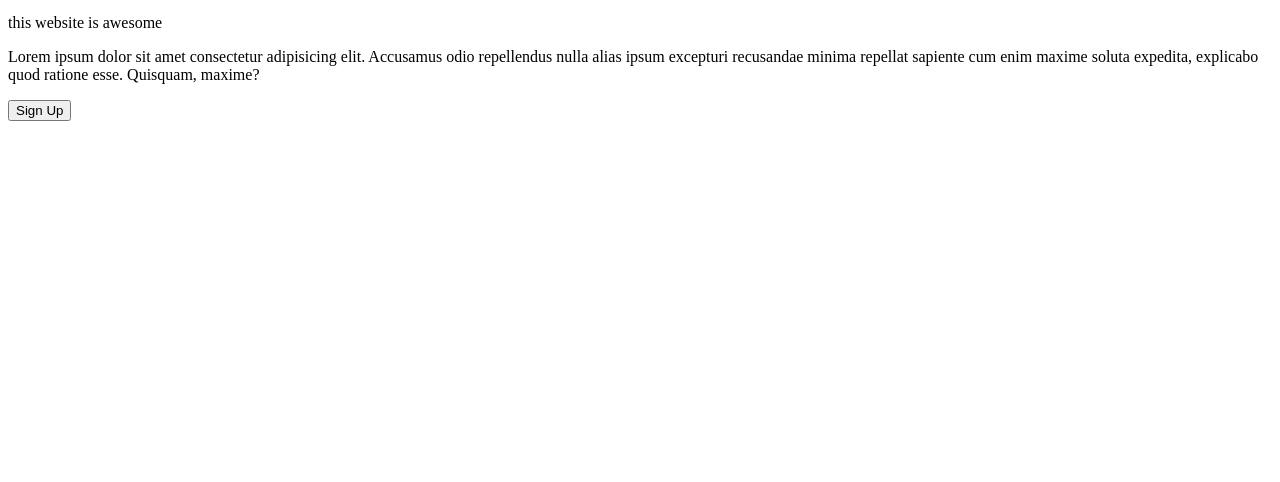
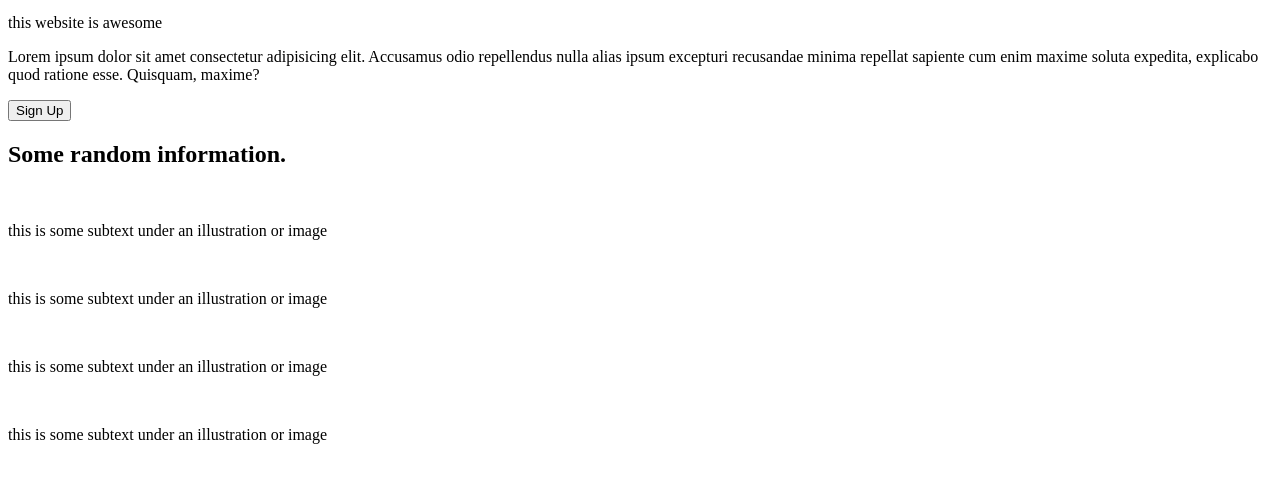
Before and after one commit to shakalac/Assignment-1_Landing-Page, a plain HTML site: page Index.html in a window 1280 px wide. Shown: the part 98-580 px from the top of the page. Drawn offline with Linux system fonts and the light colour scheme.

Commit message:
Index.html

```diff
--- a/Index.html
+++ b/Index.html
@@ -23,7 +23,27 @@
         <button>Sign Up</button>
 
         <img src="" alt="">
+    </div>
 
+
+    <div class="random info">
+        <h2>Some random information.</h2>
+            <div class="images">
+                <img scr="">
+                    <p>this is some subtext under an illustration or image</p>
+            </div>
+            <div class="images">
+                <img scr="">
+                    <p>this is some subtext under an illustration or image</p>
+            </div>
+            <div class="images">
+                <img scr="">
+                    <p>this is some subtext under an illustration or image</p>
+            </div>
+            <div class="images">
+                <img scr="">
+                    <p>this is some subtext under an illustration or image</p>
+            </div>
     </div>
 
 </body>
```
